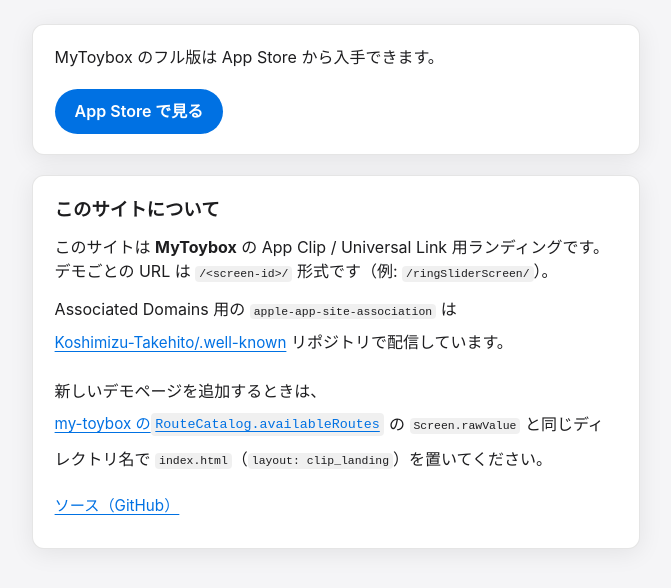
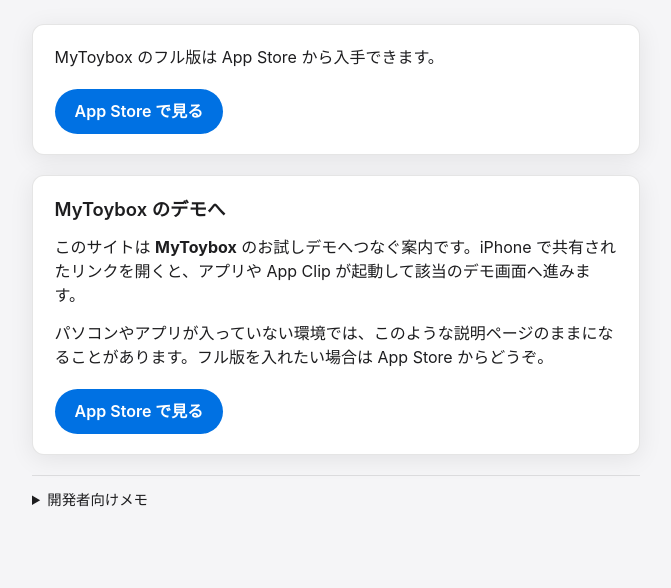
Before and after one commit to Koshimizu-Takehito/my-toybox-clip, a Jekyll site: the page built from index.html, in a window 1280 px wide. Shown: the top 588 px of the page, without its empty margins (304-975 px from the left). Built offline with Jekyll 4.4.1, drawn with Linux system fonts in a browser that asks for light colours.

Commit message:
Improve visitor-facing copy; centralize demo IDs in _data
- Rewrite home body for general users; dev notes in collapsible + README
- Simplify clip_landing lead; remove public ID badge; user-safe missing-store copy
- Home banner: plain Japanese; known screens from _data/clip_screens.yml
- Style clip-dev-details; tighten 404 fallback message

Co-authored-by: Cursor <cursoragent@cursor.com>

```diff
--- a/404.html
+++ b/404.html
@@ -15,6 +15,6 @@ layout: null
   </script>
 </head>
 <body>
-  <p>ページが見つかりません。<a href="{{ site.baseurl }}/">トップへ移動</a></p>
+  <p>お探しのページはありません。トップへ移動します。<a href="{{ site.baseurl }}/">トップへ</a></p>
 </body>
 </html>
--- /dev/null
+++ b/_data/clip_screens.yml
@@ -0,0 +1,6 @@
+# `?screen=` バナー用の既知 ID。新デモ追加時は各 screen の index と揃え、
+# my-toybox の RouteCatalog.availableRoutes と手動同期すること。
+ids:
+  - dotsSpinnerDemoScreen
+  - ringSliderScreen
+  - badgeDemoScreen
--- a/_layouts/home.html
+++ b/_layouts/home.html
@@ -14,15 +14,15 @@
 <body>
   <main class="clip-main">
     <div id="clip-banner" class="clip-card clip-banner" aria-live="polite">
-      <h1 class="clip-section-title">MyToybox のデモリンク</h1>
+      <h1 class="clip-section-title">デモへのリンク</h1>
       <p id="clip-banner-text" class="clip-lead"></p>
       <div class="clip-actions">
         {% if store_id != "" %}
         <a id="clip-banner-store" class="clip-primary-cta" href="https://apps.apple.com/app/id{{ store_id }}">App Store で見る</a>
         {% else %}
-        <p class="clip-muted">フルアプリは App Store から入手できます。<code>_config.yml</code> の <code>mytoybox.app_store_id</code> に Apple ID を設定すると、ここにストアへのボタンが表示されます。</p>
+        <p class="clip-muted">アプリの入手先の案内は現在準備中です。</p>
         {% endif %}
-        <a class="clip-secondary-link" href="https://github.com/Koshimizu-Takehito/my-toybox">my-toybox（GitHub）</a>
+        <a class="clip-secondary-link" href="{{ '/' | relative_url }}">ホーム</a>
       </div>
     </div>
 
@@ -37,7 +37,9 @@
   </main>
   <script>
     (function () {
-      var known = { dotsSpinnerDemoScreen: true, ringSliderScreen: true, badgeDemoScreen: true };
+      var knownIds = {{ site.data.clip_screens.ids | jsonify }};
+      var known = Object.create(null);
+      for (var i = 0; i < knownIds.length; i++) known[knownIds[i]] = true;
       var params = new URLSearchParams(window.location.search);
       var screen = params.get("screen");
       if (!screen) return;
@@ -45,9 +47,9 @@
       var textEl = document.getElementById("clip-banner-text");
       var isKnown = Object.prototype.hasOwnProperty.call(known, screen);
       var msg = isKnown
-        ? "クエリ <code>screen=" + screen + "</code> で App Clip / 本アプリを開くためのリンクです。iOS で開くと該当デモへ遷移します。アプリがない場合はここに留まります。"
-        : "クエリ <code>screen=" + screen + "</code> が指定されています。対応するデモがアプリ内にない場合は一覧にフォールバックします。";
-      textEl.innerHTML = msg;
+        ? "このリンクは MyToybox の特定のデモを開くためのものです。iPhone で開くと該当するデモへ進みます。アプリがない場合はこのページのままです。"
+        : "このリンクは特定のデモを指定しています。アプリ側に該当するデモがない場合は、一覧など別の画面へ進むことがあります。";
+      textEl.textContent = msg;
       banner.classList.add("is-visible");
     })();
   </script>
--- a/assets/css/clip-landing.css
+++ b/assets/css/clip-landing.css
@@ -64,18 +64,6 @@ body {
   font-size: 1.35rem;
   font-weight: 600;
   letter-spacing: -0.02em;
-}
-
-.clip-hero__badge {
-  display: inline-block;
-  margin: 0 0 1rem;
-  padding: 0.2rem 0.55rem;
-  font-size: 0.8rem;
-  font-weight: 500;
-  color: var(--clip-muted);
-  background: var(--clip-code-bg);
-  border-radius: 6px;
-  font-family: ui-monospace, SFMono-Regular, Menlo, monospace;
 }
 
 .clip-lead {
@@ -188,3 +176,28 @@ code {
 .clip-home-cta .clip-primary-cta {
   margin-top: 0.25rem;
 }
+
+.clip-dev-details {
+  margin-top: 1.15rem;
+  padding-top: 0.85rem;
+  border-top: 1px solid var(--clip-border);
+  font-size: 0.9rem;
+  color: var(--clip-muted);
+}
+
+.clip-dev-details summary {
+  cursor: pointer;
+  font-weight: 500;
+  color: var(--clip-text);
+  margin-bottom: 0.5rem;
+}
+
+.clip-dev-details summary:focus {
+  outline: 3px solid var(--clip-focus);
+  outline-offset: 2px;
+  border-radius: 4px;
+}
+
+.clip-dev-details .clip-muted {
+  margin-bottom: 0;
+}
--- a/index.html
+++ b/index.html
@@ -4,9 +4,18 @@ title: "MyToybox App Clip"
 ---
 
 <section class="clip-card">
-  <h1 class="clip-section-title">このサイトについて</h1>
-  <p>このサイトは <strong>MyToybox</strong> の App Clip / Universal Link 用ランディングです。デモごとの URL は <code>/&lt;screen-id&gt;/</code> 形式です（例: <code>/ringSliderScreen/</code>）。</p>
-  <p>Associated Domains 用の <code>apple-app-site-association</code> は <a class="clip-secondary-link" href="https://github.com/Koshimizu-Takehito/.well-known">Koshimizu-Takehito/.well-known</a> リポジトリで配信しています。</p>
-  <p>新しいデモページを追加するときは、<a class="clip-secondary-link" href="https://github.com/Koshimizu-Takehito/my-toybox/blob/main/Packages/Sources/MyToyboxScreens/RouteCatalog.swift">my-toybox の <code>RouteCatalog.availableRoutes</code></a> の <code>Screen.rawValue</code> と同じディレクトリ名で <code>index.html</code>（<code>layout: clip_landing</code>）を置いてください。</p>
-  <p><a class="clip-secondary-link" href="https://github.com/Koshimizu-Takehito/my-toybox-clip">ソース（GitHub）</a></p>
+  <h1 class="clip-section-title">MyToybox のデモへ</h1>
+  <p>このサイトは <strong>MyToybox</strong> のお試しデモへつなぐ案内です。iPhone で共有されたリンクを開くと、アプリや App Clip が起動して該当のデモ画面へ進みます。</p>
+  <p>パソコンやアプリが入っていない環境では、このような説明ページのままになることがあります。フル版を入れたい場合は App Store からどうぞ。</p>
+  {% assign store_id = site.mytoybox.app_store_id | strip %}
+  {% if store_id != "" %}
+  <div class="clip-actions">
+    <a class="clip-primary-cta" href="https://apps.apple.com/app/id{{ store_id }}">App Store で見る</a>
+  </div>
+  {% endif %}
 </section>
+
+<details class="clip-dev-details">
+  <summary>開発者向けメモ</summary>
+  <p class="clip-muted">サイトの運用・AASA・画面追加手順は <a class="clip-secondary-link" href="https://github.com/Koshimizu-Takehito/my-toybox-clip/blob/main/README.md">リポジトリの README</a> を参照してください。</p>
+</details>
```
Also changed, not shown: _layouts/clip_landing.html (+8 -5 lines), README.md.
